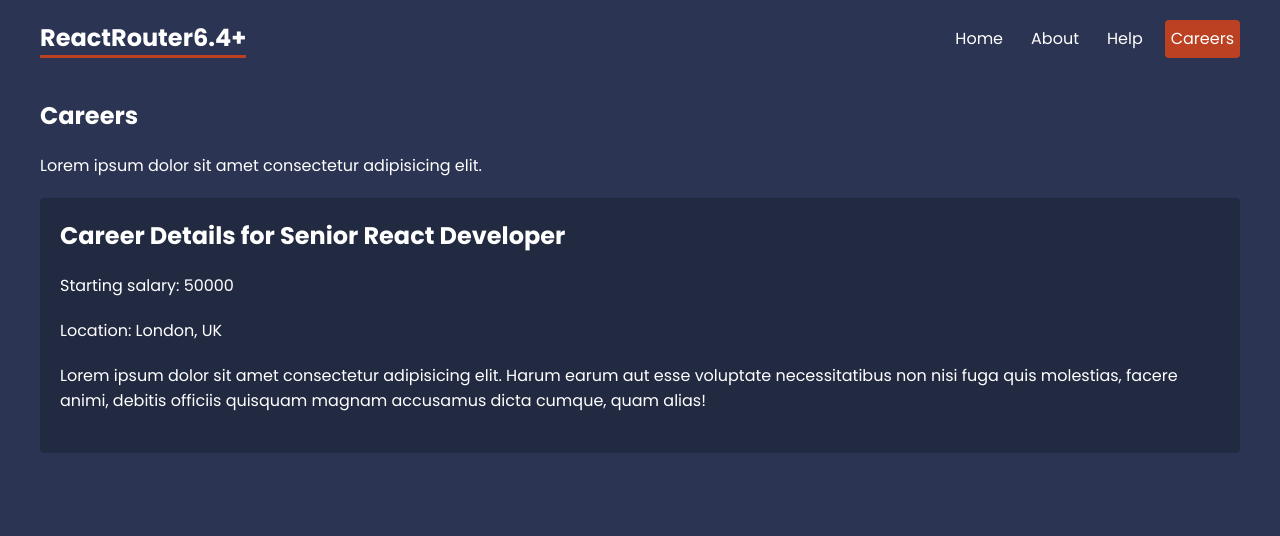
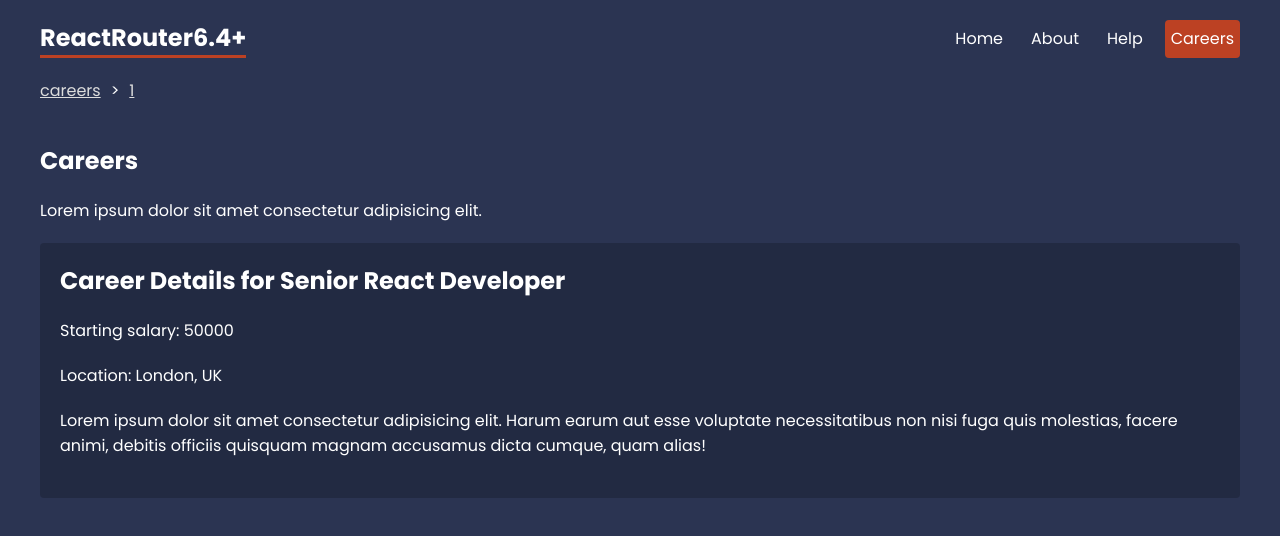
Before and after one commit to VaibhaoHatwar/ReactRouter6.4-, a React (Vite) app: page /careers/1 in a window 1280 px wide. Shown: the top 536 px of the page. Built offline with nearby package versions, Linux system fonts and the light colour scheme; data requests are answered from the project's data file.

Commit message:
Making Breadcrumbs (useLocationHook)

```diff
--- /dev/null
+++ b/src/components/Breadcrumbs.jsx
@@ -0,0 +1,24 @@
+import { Link, useLocation } from "react-router-dom"
+
+export default function Breadcrumbs() {
+  const location = useLocation()
+
+  //   /help/contact --> help | contact
+
+  let currentLink = ""
+
+  const crumbs = location.pathname
+    .split("/")
+    .filter((crumb) => crumb !== "")
+    .map((crumb) => {
+      currentLink = +`/${crumb}`
+
+      return (
+        <div className="crumb" key={crumb}>
+          <Link to={currentLink}>{crumb}</Link>
+        </div>
+      )
+    })
+
+  return <div className="breadcrumbs">{crumbs}</div>
+}
--- a/src/index.css
+++ b/src/index.css
@@ -132,3 +132,21 @@
 }
 
 /* breadcrumbs */
+.breadcrumbs {
+  max-width: 1200px;
+  margin: 20px auto;
+}
+.breadcrumbs > * {
+  display: inline-block;
+  margin-right: 10px;
+}
+.breadcrumbs .crumb:after {
+  content: ">";
+  margin-left: 10px;
+}
+.breadcrumbs .crumb:last-child:after {
+  display: none;
+}
+.breadcrumbs .crumb a {
+  color: #ddd;
+}
--- a/src/layouts/RootLayout.jsx
+++ b/src/layouts/RootLayout.jsx
@@ -1,4 +1,5 @@
 import { NavLink, Outlet } from "react-router-dom"
+import Breadcrumbs from "../components/Breadcrumbs"
 
 export default function RootLayout() {
   return (
@@ -11,6 +12,7 @@
           <NavLink to="/help">Help</NavLink>
           <NavLink to="/careers">Careers</NavLink>
         </nav>
+        <Breadcrumbs />
       </header>
       <main>
         <Outlet />
```
